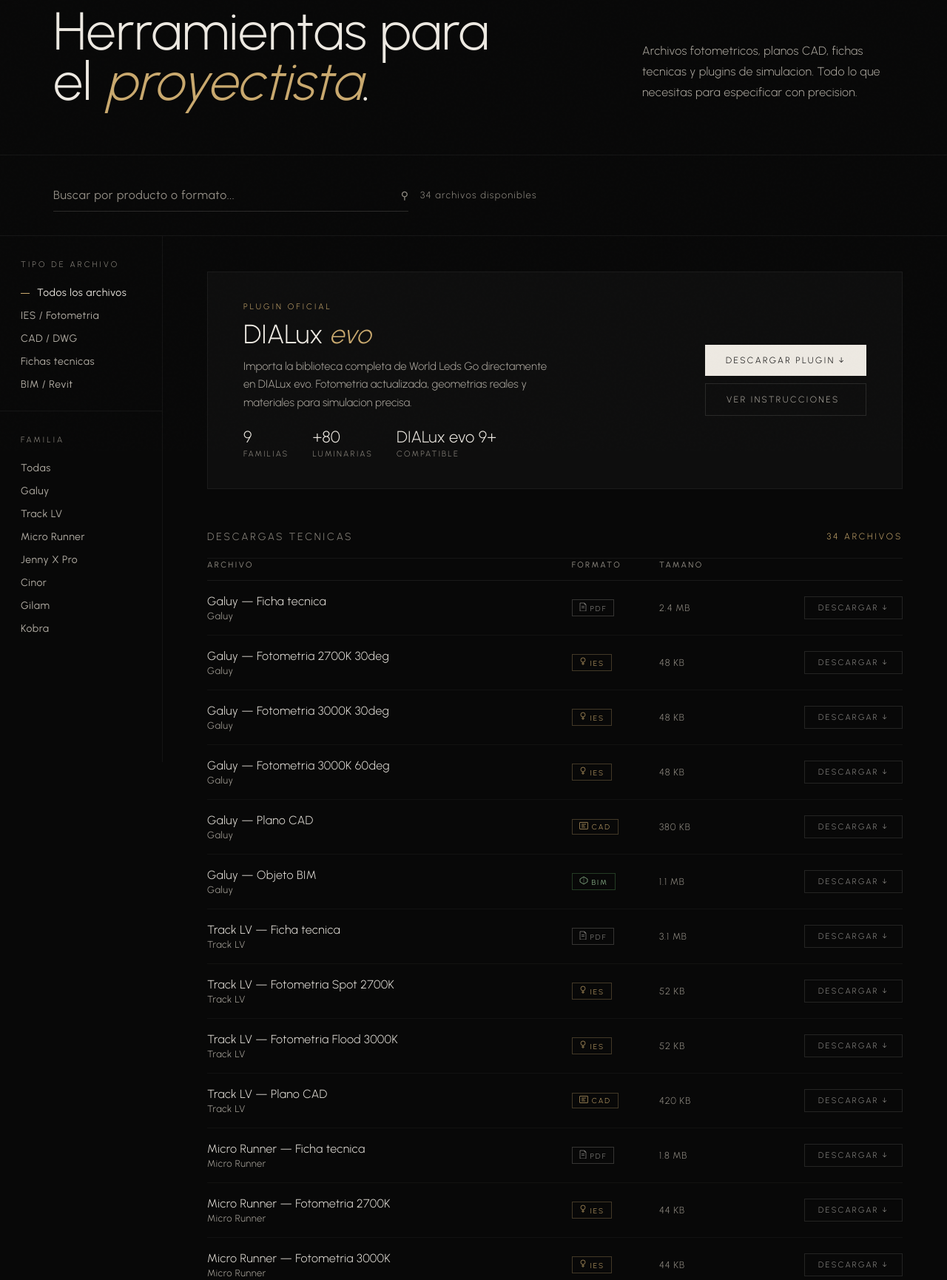
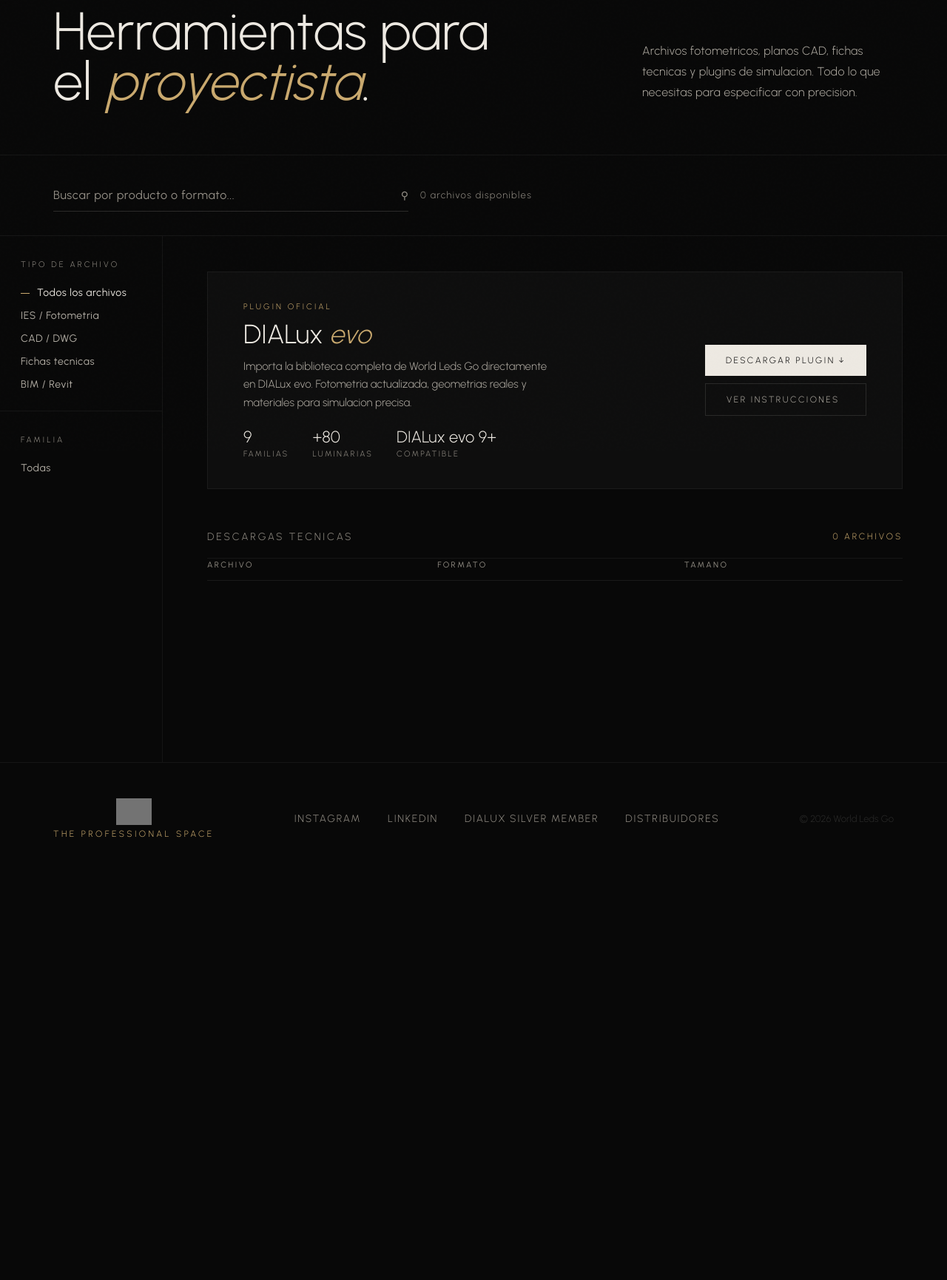
Before and after one commit to germanrvera/wlg-backend, a Django app: page /recursos in a window 1280 px wide. Shown: the part 191-1921 px from the top of the page at 74% size. After the commit the page ends 1323 px from the top, so only its background shows below. Run offline with Django 5.2, Linux system fonts and the light colour scheme; lists and menus that the app fills with data are empty; some libraries are stand-ins or nearby versions; grey boxes are pictures that could not be loaded.

Commit message:
Add RecursoDescargable model and dynamic resources page
- New model: RecursoDescargable (nombre, familia, tipo, tamano, archivo, url_externa)
  Files upload to R2 automatically; url_externa takes precedence if set
- New API endpoint: GET /api/recursos/ (paginated off, supports search)
- Admin: RecursoDescargableAdmin with list_filter by tipo/familia
- recursos.html: replaces hardcoded FILES array and sidebar family buttons
  with dynamic fetch from /api/recursos/; sidebar builds itself from
  the families present in the response; download links use real URLs

Co-Authored-By: Claude Sonnet 4.6 <noreply@anthropic.com>

```diff
--- a/catalogo/urls.py
+++ b/catalogo/urls.py
@@ -1,12 +1,13 @@
 from django.urls import path, include
 from rest_framework.routers import DefaultRouter
-from .views import FamiliaProductoViewSet, ProyectoViewSet, HeroSlideViewSet, DistribuidorViewSet, config_view
+from .views import FamiliaProductoViewSet, ProyectoViewSet, HeroSlideViewSet, DistribuidorViewSet, RecursoDescargableViewSet, config_view
 
 router = DefaultRouter()
 router.register(r'familias', FamiliaProductoViewSet, basename='familia')
 router.register(r'proyectos', ProyectoViewSet, basename='proyecto')
 router.register(r'hero-slides', HeroSlideViewSet, basename='heroslide')
 router.register(r'distribuidores', DistribuidorViewSet, basename='distribuidor')
+router.register(r'recursos', RecursoDescargableViewSet, basename='recurso')
 
 urlpatterns = [
     path('', include(router.urls)),
--- a/templates/recursos.html
+++ b/templates/recursos.html
@@ -414,7 +414,7 @@ button:focus-visible,a:focus-visible{outline:1.5px solid var(--gold);outline-off
     <input class="search-input" type="text" placeholder="Buscar por producto o formato..." oninput="searchFiles(this.value)" id="searchInput">
     <span class="search-icon">&#9906;</span>
   </div>
-  <div class="search-count" id="searchCount">34 archivos disponibles</div>
+  <div class="search-count" id="searchCount">Cargando archivos...</div>
 </div>
 
 <div class="resources-layout">
@@ -427,16 +427,9 @@ button:focus-visible,a:focus-visible{outline:1.5px solid var(--gold);outline-off
       <button class="side-opt" onclick="filterType('PDF',this)">Fichas tecnicas</button>
       <button class="side-opt" onclick="filterType('BIM',this)">BIM / Revit</button>
     </div>
-    <div class="side-section" style="border-top:.5px solid rgba(237,233,226,.06);">
+    <div class="side-section" id="familySidebar" style="border-top:.5px solid rgba(237,233,226,.06);">
       <div class="side-label">Familia</div>
       <button class="side-opt active-fam" onclick="filterFamily('todas',this)">Todas</button>
-      <button class="side-opt" onclick="filterFamily('Galuy',this)">Galuy</button>
-      <button class="side-opt" onclick="filterFamily('Track LV',this)">Track LV</button>
-      <button class="side-opt" onclick="filterFamily('Micro Runner',this)">Micro Runner</button>
-      <button class="side-opt" onclick="filterFamily('Jenny X Pro',this)">Jenny X Pro</button>
-      <button class="side-opt" onclick="filterFamily('Cinor',this)">Cinor</button>
-      <button class="side-opt" onclick="filterFamily('Gilam',this)">Gilam</button>
-      <button class="side-opt" onclick="filterFamily('Kobra',this)">Kobra</button>
     </div>
   </aside>
 
@@ -463,7 +456,7 @@ button:focus-visible,a:focus-visible{outline:1.5px solid var(--gold);outline-off
     <!-- FILES TABLE -->
     <div class="section-title" id="descargas-tecnicas">
       Descargas tecnicas
-      <span id="fileCount">34 archivos</span>
+      <span id="fileCount">0 archivos</span>
     </div>
     <table class="dl-table">
       <thead>
@@ -532,42 +525,18 @@ button:focus-visible,a:focus-visible{outline:1.5px solid var(--gold);outline-off
 window.addEventListener('scroll',function(){document.getElementById('mainNav').classList.toggle('scrolled',window.scrollY>80);});
 function cs(t){return function(){cl.textContent=t;cl.style.opacity='1';};} function ch(){cl.style.opacity='0';}
 
-var FILES=[
-  {name:'Galuy — Ficha tecnica',product:'Galuy',type:'PDF',size:'2.4 MB'},
-  {name:'Galuy — Fotometria 2700K 30deg',product:'Galuy',type:'IES',size:'48 KB'},
-  {name:'Galuy — Fotometria 3000K 30deg',product:'Galuy',type:'IES',size:'48 KB'},
-  {name:'Galuy — Fotometria 3000K 60deg',product:'Galuy',type:'IES',size:'48 KB'},
-  {name:'Galuy — Plano CAD',product:'Galuy',type:'CAD',size:'380 KB'},
-  {name:'Galuy — Objeto BIM',product:'Galuy',type:'BIM',size:'1.1 MB'},
-  {name:'Track LV — Ficha tecnica',product:'Track LV',type:'PDF',size:'3.1 MB'},
-  {name:'Track LV — Fotometria Spot 2700K',product:'Track LV',type:'IES',size:'52 KB'},
-  {name:'Track LV — Fotometria Flood 3000K',product:'Track LV',type:'IES',size:'52 KB'},
-  {name:'Track LV — Plano CAD',product:'Track LV',type:'CAD',size:'420 KB'},
-  {name:'Micro Runner — Ficha tecnica',product:'Micro Runner',type:'PDF',size:'1.8 MB'},
-  {name:'Micro Runner — Fotometria 2700K',product:'Micro Runner',type:'IES',size:'44 KB'},
-  {name:'Micro Runner — Fotometria 3000K',product:'Micro Runner',type:'IES',size:'44 KB'},
-  {name:'Micro Runner — Plano CAD',product:'Micro Runner',type:'CAD',size:'290 KB'},
-  {name:'Jenny X Pro — Ficha tecnica',product:'Jenny X Pro',type:'PDF',size:'2.7 MB'},
-  {name:'Jenny X Pro — Fotometria 3000K 90deg',product:'Jenny X Pro',type:'IES',size:'56 KB'},
-  {name:'Jenny X Pro — Fotometria 4000K 90deg',product:'Jenny X Pro',type:'IES',size:'56 KB'},
-  {name:'Jenny X Pro — Plano CAD',product:'Jenny X Pro',type:'CAD',size:'510 KB'},
-  {name:'Jenny X Pro — Objeto BIM',product:'Jenny X Pro',type:'BIM',size:'1.4 MB'},
-  {name:'Cinor — Ficha tecnica',product:'Cinor',type:'PDF',size:'1.9 MB'},
-  {name:'Cinor — Fotometria 2700K Spot',product:'Cinor',type:'IES',size:'50 KB'},
-  {name:'Cinor — Fotometria 3000K Flood',product:'Cinor',type:'IES',size:'50 KB'},
-  {name:'Cinor — Plano CAD',product:'Cinor',type:'CAD',size:'350 KB'},
-  {name:'Gilam — Ficha tecnica',product:'Gilam',type:'PDF',size:'2.2 MB'},
-  {name:'Gilam — Fotometria 2700K',product:'Gilam',type:'IES',size:'46 KB'},
-  {name:'Gilam — Plano CAD',product:'Gilam',type:'CAD',size:'310 KB'},
-  {name:'Kobra — Ficha tecnica',product:'Kobra',type:'PDF',size:'2.0 MB'},
-  {name:'Kobra — Fotometria IP65 3000K',product:'Kobra',type:'IES',size:'54 KB'},
-  {name:'Kobra — Fotometria IP67 3000K',product:'Kobra',type:'IES',size:'54 KB'},
-  {name:'Kobra — Plano CAD',product:'Kobra',type:'CAD',size:'460 KB'},
-  {name:'Kobra — Objeto BIM',product:'Kobra',type:'BIM',size:'1.3 MB'},
-  {name:'Catalogo General 2026',product:'General',type:'PDF',size:'18.4 MB'},
-  {name:'Catalogo Exterior 2026',product:'General',type:'PDF',size:'9.2 MB'},
-  {name:'Guia de instalacion universal',product:'General',type:'PDF',size:'4.1 MB'},
-];
+var FILES=[];
+fetch('https://wlg-backend.onrender.com/api/recursos/')
+  .then(function(r){return r.json();})
+  .then(function(data){
+    var items=Array.isArray(data)?data:(data.results||[]);
+    FILES=items.map(function(r){
+      return {name:r.nombre,product:r.familia,type:r.tipo,size:r.tamano||'',url:r.url||''};
+    });
+    buildFamilySidebar();
+    render();
+  })
+  .catch(function(){render();});
 
 var TYPE_ICON={
   'IES':'<svg width="10" height="12" viewBox="0 0 10 12" fill="none" style="margin-right:5px;vertical-align:middle"><circle cx="5" cy="4" r="3" stroke="currentColor" stroke-width=".8"/><line x1="5" y1="7" x2="5" y2="11" stroke="currentColor" stroke-width=".8"/><line x1="3" y1="9" x2="7" y2="9" stroke="currentColor" stroke-width=".8"/></svg>',
@@ -577,6 +546,25 @@ var TYPE_ICON={
 };
 var TAG_CLASS={IES:'ies',CAD:'cad',PDF:'pdf',BIM:'bim'};
 var currentType='todos', currentFamily='todas', currentSearch='';
+
+function buildFamilySidebar(){
+  var sidebar=document.getElementById('familySidebar');
+  if(!sidebar)return;
+  var seen={};
+  FILES.forEach(function(f){seen[f.product]=true;});
+  var families=Object.keys(seen).sort();
+  // Remove old dynamic buttons (keep "Todas")
+  var existing=sidebar.querySelectorAll('button[data-dyn]');
+  existing.forEach(function(b){b.remove();});
+  families.forEach(function(fam){
+    var btn=document.createElement('button');
+    btn.className='side-opt';
+    btn.setAttribute('data-dyn','1');
+    btn.textContent=fam;
+    btn.onclick=function(){filterFamily(fam,btn);};
+    sidebar.appendChild(btn);
+  });
+}
 
 function filterType(t,b){
   currentType=t;
@@ -607,7 +595,7 @@ function render(){
       '<td><div class="dl-name">'+f.name+'</div><div class="dl-product">'+f.product+'</div></td>'+
       '<td><span class="dl-tag '+TAG_CLASS[f.type]+'"><span class="dl-type-icon">'+TYPE_ICON[f.type]+'</span>'+f.type+'</span></td>'+
       '<td class="dl-size">'+f.size+'</td>'+
-      '<td class="dl-btn-wrap"><a class="dl-btn" href="#">Descargar &darr;</a></td>'+
+      '<td class="dl-btn-wrap"><a class="dl-btn" href="'+(f.url||'#')+'" '+(f.url?'target="_blank" rel="noopener"':'')+'>Descargar &darr;</a></td>'+
     '</tr>';
   }).join('');
   tb.querySelectorAll('.dl-btn').forEach(function(el){el.addEventListener('mouseenter',cs('DESCARGAR'));el.addEventListener('mouseleave',ch);});
```
Also changed, not shown: catalogo/admin.py (+19 -1 lines), catalogo/models.py (+29 -0 lines), catalogo/serializers.py (+12 -1 lines), catalogo/views.py (+10 -2 lines), catalogo/migrations/0015_recursodescargable.py (added).
